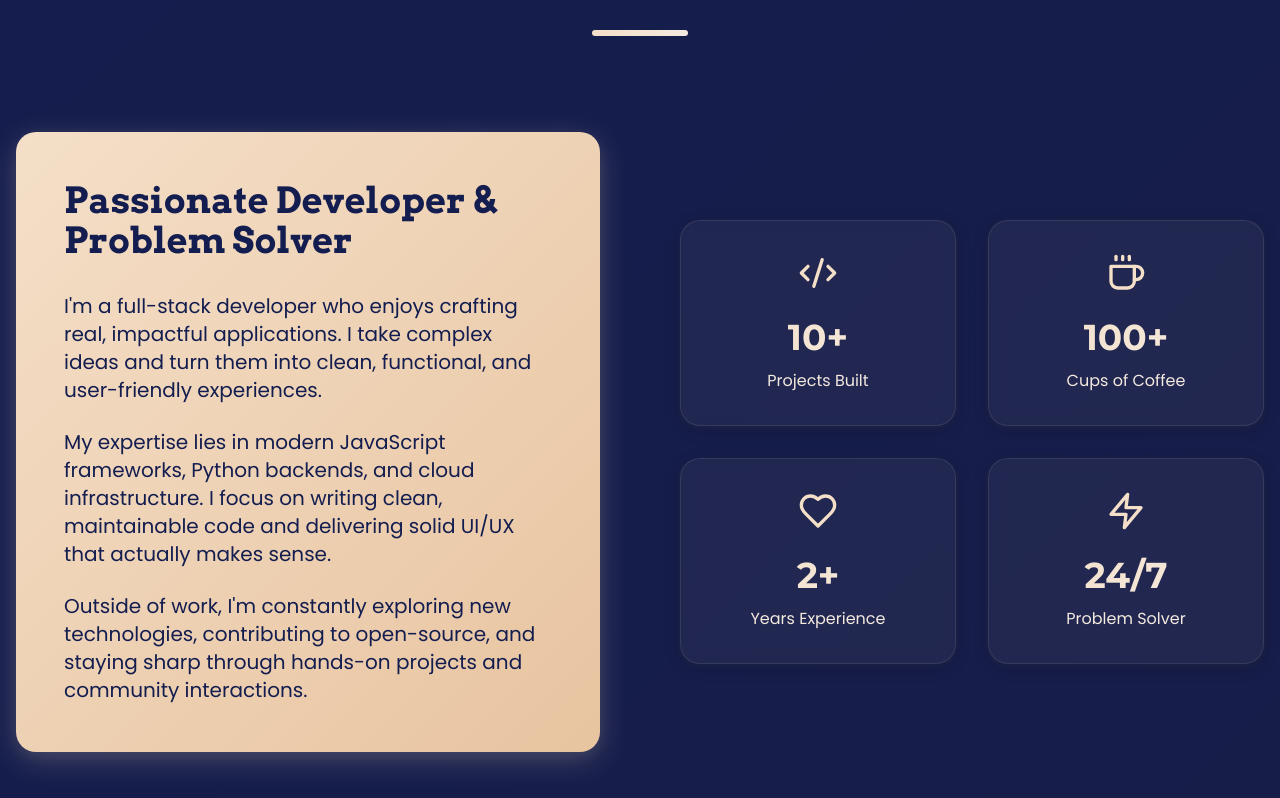
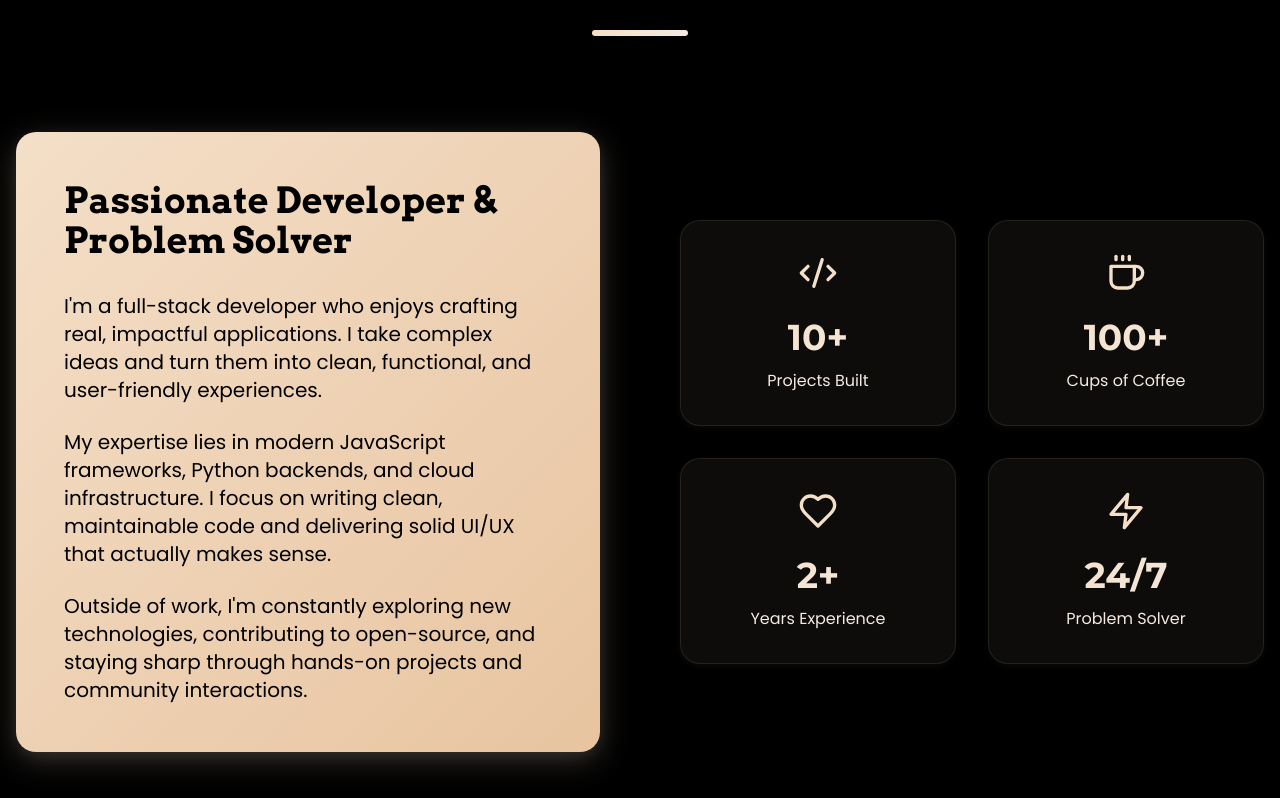
Before and after one commit to subhash-22-codes/Subhash-Portfolio, a React (Vite) app: page / in a window 1280 px wide. Shown: the part 982-1780 px from the top of the page. Built offline with nearby package versions, Linux system fonts and the light colour scheme; a web font is replaced by a local one.

Commit message:
First commit

```diff
--- a/src/components/About.tsx
+++ b/src/components/About.tsx
@@ -8,17 +8,17 @@ const About: React.FC = () => {
   // Use intersection observer for better performance
   const { ref: aboutRef, inView: aboutInView } = useInView({
     threshold: 0.1,
-    triggerOnce: false,
+    triggerOnce: true,
   });
 
   const { ref: contentRef, inView: contentInView } = useInView({
     threshold: 0.2,
-    triggerOnce: false,
+    triggerOnce: true,
   });
 
   const { ref: statsRef, inView: statsInView } = useInView({
     threshold: 0.3,
-    triggerOnce: false,
+    triggerOnce: true,
   });
 
   const stats = [
@@ -28,14 +28,15 @@ const About: React.FC = () => {
     { icon: Zap, number: '24/7', label: 'Problem Solver' },
   ];
 
+  // Minimal motion variants
   const fadeInUp: Variants = {
-  hidden: { opacity: 0, y: 20 },
+    hidden: { opacity: 0, y: 15 },
     visible: {
       opacity: 1,
       y: 0,
       transition: {
-      duration: 0.6,
-      ease: [0.25, 0.1, 0.25, 1],
+        duration: 0.4,
+        ease: "easeOut",
       },
     },
   };
@@ -45,12 +46,48 @@ const staggerContainer: Variants = {
     visible: {
       opacity: 1,
       transition: {
-      staggerChildren: 0.1,
+        staggerChildren: 0.08,
         delayChildren: 0.1,
       },
     },
   };
 
+  const slideInLeft: Variants = {
+    hidden: { opacity: 0, x: -20 },
+    visible: {
+      opacity: 1,
+      x: 0,
+      transition: {
+        duration: 0.5,
+        ease: "easeOut",
+      },
+    },
+  };
+
+  const slideInRight: Variants = {
+    hidden: { opacity: 0, x: 20 },
+    visible: {
+      opacity: 1,
+      x: 0,
+      transition: {
+        duration: 0.5,
+        ease: "easeOut",
+      },
+    },
+  };
+
+  const statCardVariants: Variants = {
+    hidden: { opacity: 0, y: 10, scale: 0.98 },
+    visible: {
+      opacity: 1,
+      y: 0,
+      scale: 1,
+      transition: {
+        duration: 0.4,
+        ease: "easeOut",
+      },
+    },
+  };
 
   return (
     <section
@@ -58,23 +95,10 @@ const staggerContainer: Variants = {
       id="about"
       className="relative py-20 px-4 lg:py-32 overflow-hidden"
     >
-      {/* Simplified Background Elements */}
-      <div className="absolute inset-0 pointer-events-none will-change-transform">
-        <div
-          className="absolute top-20 left-10 w-64 h-64 bg-gradient-to-br from-[var(--accent-primary)]/4 to-transparent rounded-full blur-3xl"
-          style={{
-            animation: aboutInView ? 'float 18s ease-in-out infinite' : 'none',
-            transform: 'translateZ(0)',
-          }}
-        />
-        <div
-          className="absolute bottom-20 right-10 w-80 h-80 bg-gradient-to-bl from-[var(--highlight)]/3 to-transparent rounded-full blur-3xl"
-          style={{
-            animation: aboutInView ? 'float 22s ease-in-out infinite reverse' : 'none',
-            animationDelay: '4s',
-            transform: 'translateZ(0)',
-          }}
-        />
+      {/* Static Background Elements - No animation for better performance */}
+      <div className="absolute inset-0 pointer-events-none">
+        <div className="absolute top-20 left-10 w-64 h-64 bg-gradient-to-br from-[var(--accent-primary)]/6 to-transparent rounded-full blur-3xl opacity-70" />
+        <div className="absolute bottom-20 right-10 w-80 h-80 bg-gradient-to-bl from-[var(--highlight)]/4 to-transparent rounded-full blur-3xl opacity-60" />
       </div>
 
       <div className="max-w-7xl mx-auto relative z-10">
@@ -98,92 +122,74 @@ const staggerContainer: Variants = {
 
         <div className="grid lg:grid-cols-2 gap-12 lg:gap-16 xl:gap-20 items-center">
           {/* Left Content */}
-          <div ref={contentRef} className="relative">
-            <div
-              className="accent-card p-8 md:p-10 lg:p-12 relative overflow-hidden"
-              style={{
-                opacity: contentInView ? 1 : 0,
-                transform: contentInView ? 'translateX(0)' : 'translateX(-20px)',
-                transition: 'all 0.8s ease',
-              }}
+          <motion.div
+            ref={contentRef}
+            variants={slideInLeft}
+            initial="hidden"
+            animate={contentInView ? "visible" : "hidden"}
+            className="relative"
           >
-              {/* Subtle card background animation */}
-              <div
-                className="absolute inset-0 bg-gradient-to-br from-white/2 to-transparent rounded-[20px]"
-                style={{
-                  opacity: contentInView ? 0.5 : 0,
-                  transition: 'opacity 2s ease 0.5s',
-                }}
-              />
+            <div className="accent-card p-8 md:p-10 lg:p-12 relative overflow-hidden">
+              {/* Subtle static background */}
+              <div className="absolute inset-0 bg-gradient-to-br from-white/3 to-transparent rounded-[20px] opacity-50" />
 
               <div className="relative z-10">
-                <h3
+                <motion.h3
+                  variants={fadeInUp}
                   className="font-arvo font-bold text-2xl md:text-3xl lg:text-4xl mb-8 leading-tight"
-                  style={{
-                    opacity: contentInView ? 1 : 0,
-                    transform: contentInView ? 'translateY(0)' : 'translateY(15px)',
-                    transition: 'all 0.6s ease 0.2s',
-                  }}
                 >
                   Passionate Developer & Problem Solver
-                </h3>
+                </motion.h3>
 
-                <div className="space-y-6 text-base md:text-lg lg:text-xl leading-relaxed">
+                <motion.div
+                  variants={staggerContainer}
+                  className="space-y-6 text-base md:text-lg lg:text-xl leading-relaxed"
+                >
                   {[
                     "I'm a full-stack developer who enjoys crafting real, impactful applications. I take complex ideas and turn them into clean, functional, and user-friendly experiences.",
                     "My expertise lies in modern JavaScript frameworks, Python backends, and cloud infrastructure. I focus on writing clean, maintainable code and delivering solid UI/UX that actually makes sense.",
                     "Outside of work, I'm constantly exploring new technologies, contributing to open-source, and staying sharp through hands-on projects and community interactions."
                   ].map((text, index) => (
-                    <p
+                    <motion.p
                       key={index}
-                      style={{
-                        opacity: contentInView ? 1 : 0,
-                        transform: contentInView ? 'translateY(0)' : 'translateY(10px)',
-                        transition: `all 0.6s ease ${0.4 + index * 0.1}s`,
-                      }}
+                      variants={fadeInUp}
                     >
                       {text}
-                    </p>
+                    </motion.p>
                   ))}
+                </motion.div>
               </div>
             </div>
-            </div>
-          </div>
+          </motion.div>
 
           {/* Right Stats Grid */}
-          <div
+          <motion.div
             ref={statsRef}
+            variants={slideInRight}
+            initial="hidden"
+            animate={statsInView ? "visible" : "hidden"}
             className="grid grid-cols-2 gap-6 lg:gap-8"
-            style={{
-              opacity: statsInView ? 1 : 0,
-              transform: statsInView ? 'translateX(0)' : 'translateX(20px)',
-              transition: 'all 0.8s ease',
-            }}
           >
             {stats.map(({ icon: Icon, number, label }, index) => (
               <motion.div
                 key={label}
-                className="performance-card p-6 lg:p-8 text-center group cursor-pointer relative will-change-transform"
+                variants={statCardVariants}
+                custom={index}
+                className="performance-card p-6 lg:p-8 text-center group cursor-pointer relative transition-all duration-200"
                 whileHover={{
-                  scale: 1.02,
-                  y: -2,
+                  y: -3,
                   transition: { duration: 0.2, ease: "easeOut" },
                 }}
                 whileTap={{ scale: 0.98 }}
-                style={{
-                  opacity: statsInView ? 1 : 0,
-                  transform: statsInView ? 'translateY(0) scale(1)' : 'translateY(10px) scale(0.95)',
-                  transition: `all 0.6s ease ${0.2 + index * 0.1}s`,
-                }}
               >
-                {/* Hover gradient overlay */}
-                <div className="absolute inset-0 bg-gradient-to-br from-[var(--accent-primary)]/2 to-[var(--highlight)]/2 rounded-[20px] opacity-0 group-hover:opacity-100 transition-opacity duration-300" />
+                {/* Subtle hover overlay */}
+                <div className="absolute inset-0 bg-gradient-to-br from-[var(--accent-primary)]/3 to-[var(--highlight)]/2 rounded-[20px] opacity-0 group-hover:opacity-100 transition-opacity duration-200" />
 
                 <div className="relative z-10">
                   <motion.div
                     whileHover={{
-                      rotate: [0, -3, 3, 0],
-                      transition: { duration: 0.4 }
+                      scale: 1.05,
+                      transition: { duration: 0.2 }
                     }}
                   >
                     <Icon
@@ -201,11 +207,11 @@ const staggerContainer: Variants = {
                   </div>
                 </div>
 
-                {/* Subtle border animation */}
-                <div className="absolute inset-0 rounded-[20px] border border-[var(--accent-primary)]/10 opacity-0 group-hover:opacity-100 transition-opacity duration-300" />
+                {/* Minimal border highlight */}
+                <div className="absolute inset-0 rounded-[20px] border border-[var(--accent-primary)]/20 opacity-0 group-hover:opacity-100 transition-opacity duration-200" />
               </motion.div>
             ))}
-          </div>
+          </motion.div>
         </div>
       </div>
     </section>
--- a/src/index.css
+++ b/src/index.css
@@ -5,8 +5,8 @@
 @tailwind utilities;
 
 :root {
-  --bg-primary: #131D4F;
-  --bg-secondary: #1F1E3D;
+  --bg-primary: black;
+  --bg-secondary: black;
   --accent-primary: #F4DFC8;
   --text-primary: #FAF6F0;
   --highlight: #F4EAE0;
```
Lines whose indentation alone changed are shown as unchanged.
